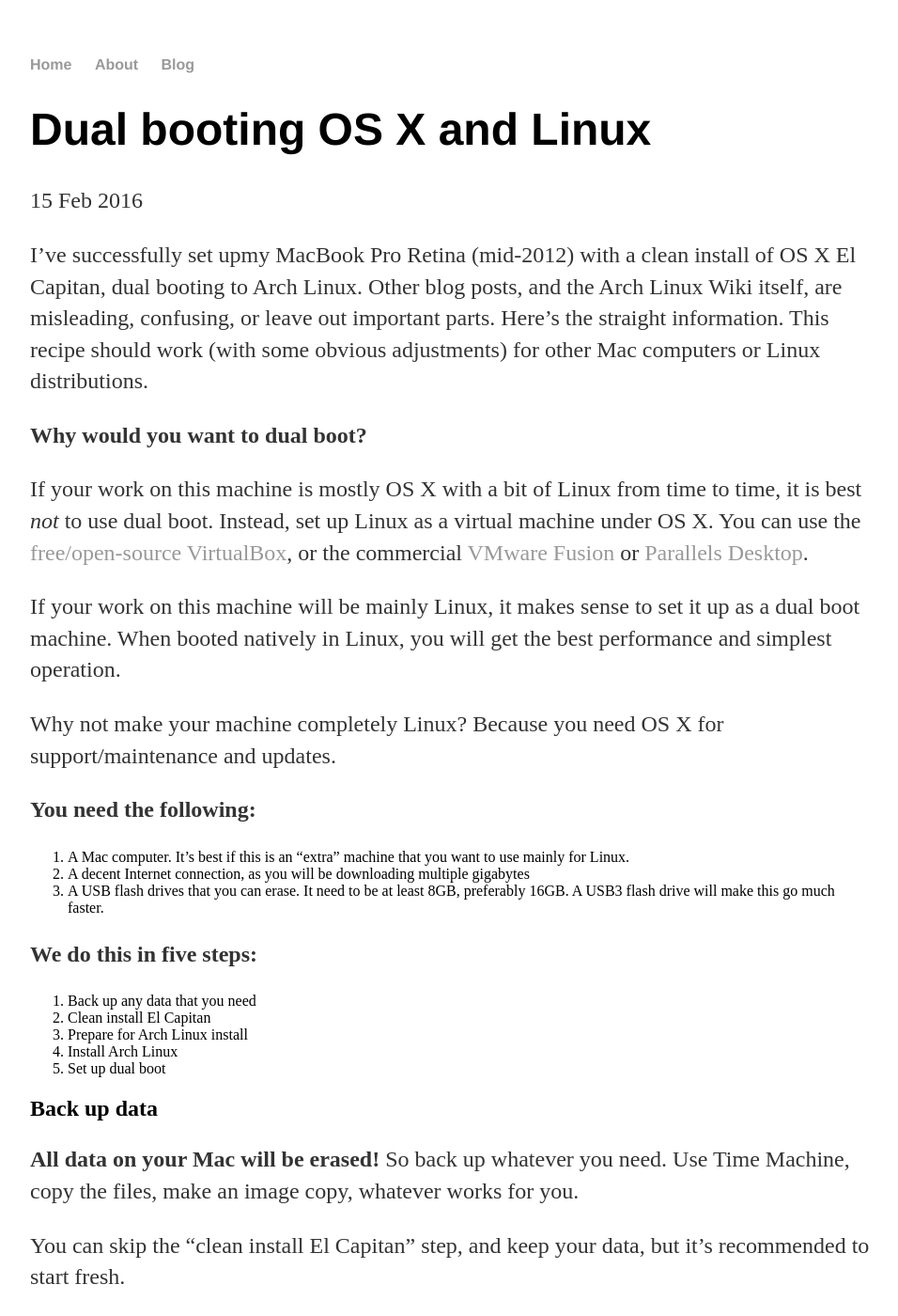
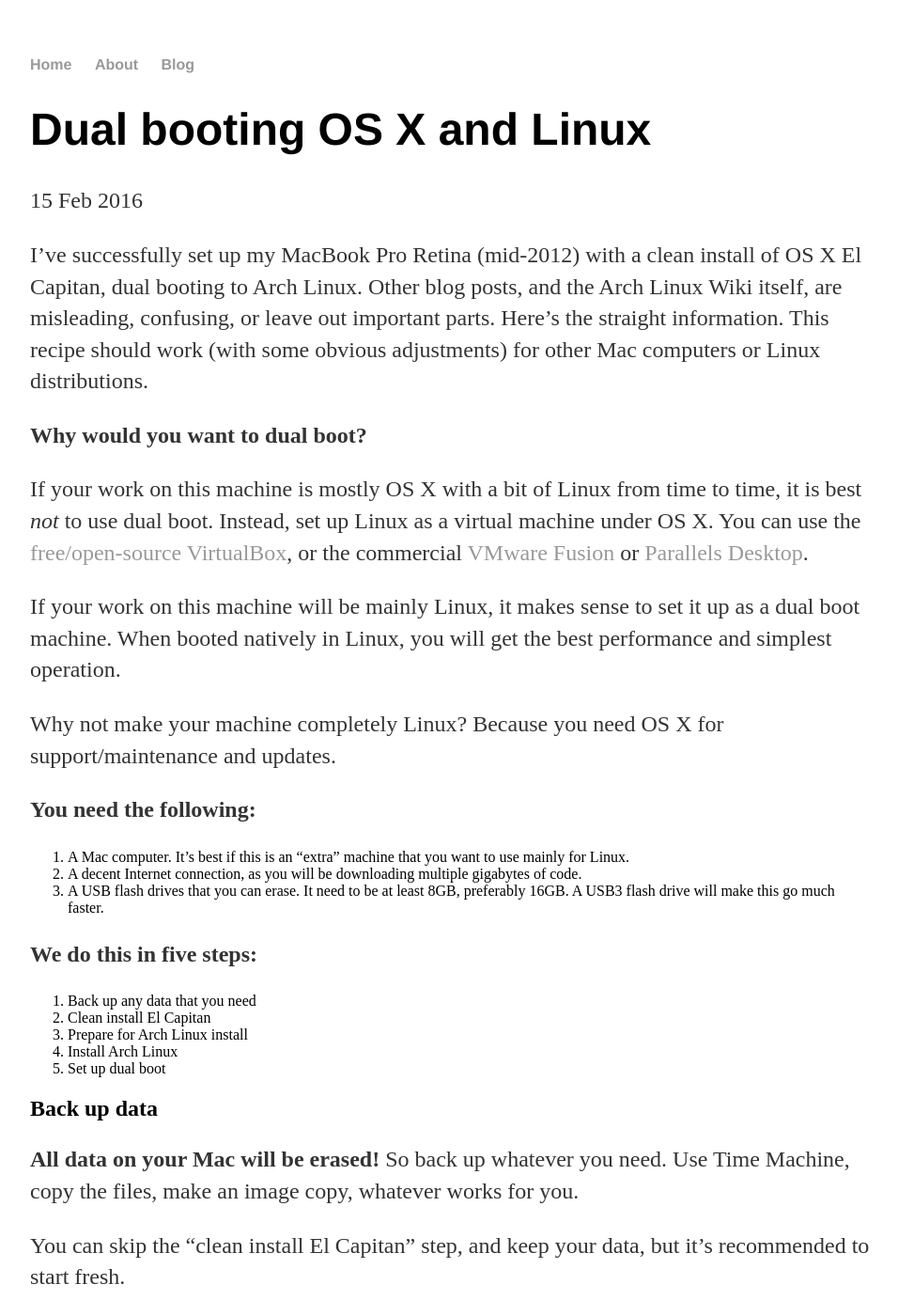
Before and after one commit to SpencerBrown/SpencerBrown.github.io, a Jekyll site: the page built from _posts/2016-02-15-osx-linux-dual-boot.md, in a window 1280 px wide and 1400 px high. Shown: the whole window at 94% size, without its empty margins (160-1116 px from the left). Built offline with Jekyll 4.4.1, drawn with Linux system fonts in a browser that asks for light colours; some of the changed text lies outside the part shown.

```diff
--- a/_posts/2016-02-15-osx-linux-dual-boot.md
+++ b/_posts/2016-02-15-osx-linux-dual-boot.md
@@ -4,7 +4,7 @@ title: "Dual booting OS X and Linux"
 date: 2016-02-15
 ---
 
-I've successfully set upmy MacBook Pro Retina (mid-2012) with a clean install of OS X El Capitan, dual booting to Arch Linux.
+I've successfully set up my MacBook Pro Retina (mid-2012) with a clean install of OS X El Capitan, dual booting to Arch Linux.
 Other blog posts, and the Arch Linux Wiki itself, are misleading, confusing, or leave out important parts.
 Here's the straight information. This recipe should work (with some obvious adjustments) for other Mac computers or Linux distributions.
 
@@ -22,7 +22,7 @@ Why not make your machine completely Linux? Because you need OS X for support/ma
 **You need the following:**
 
 1. A Mac computer. It's best if this is an "extra" machine that you want to use mainly for Linux.
-2. A decent Internet connection, as you will be downloading multiple gigabytes
+2. A decent Internet connection, as you will be downloading multiple gigabytes of code.
 3. A USB flash drives that you can erase. It need to be at least 8GB, preferably 16GB. A USB3 flash drive will make this go much faster.
 
 **We do this in five steps:**
```
Also changed, not shown: other parts of _posts/2016-02-15-osx-linux-dual-boot.md (+14 -2 lines).
